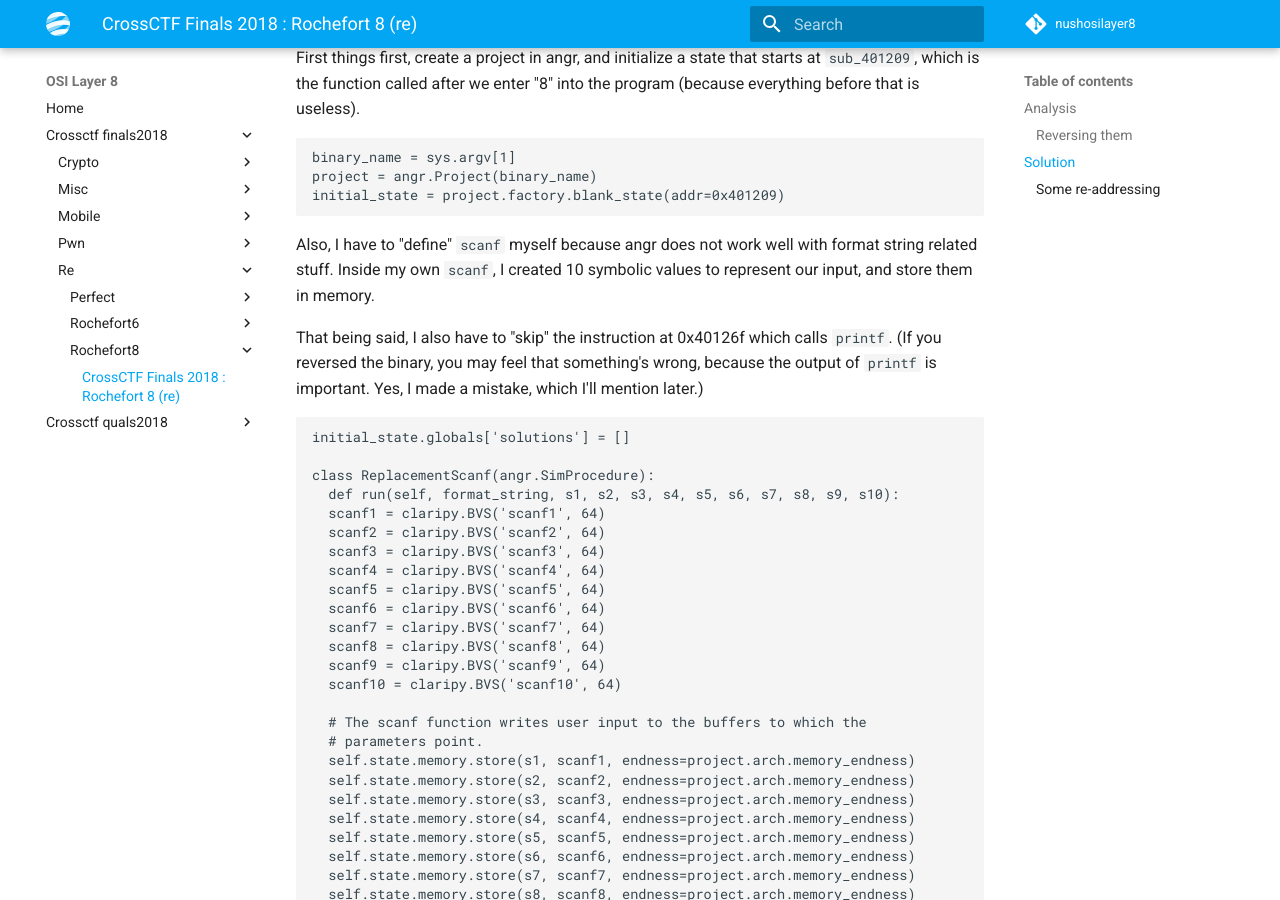
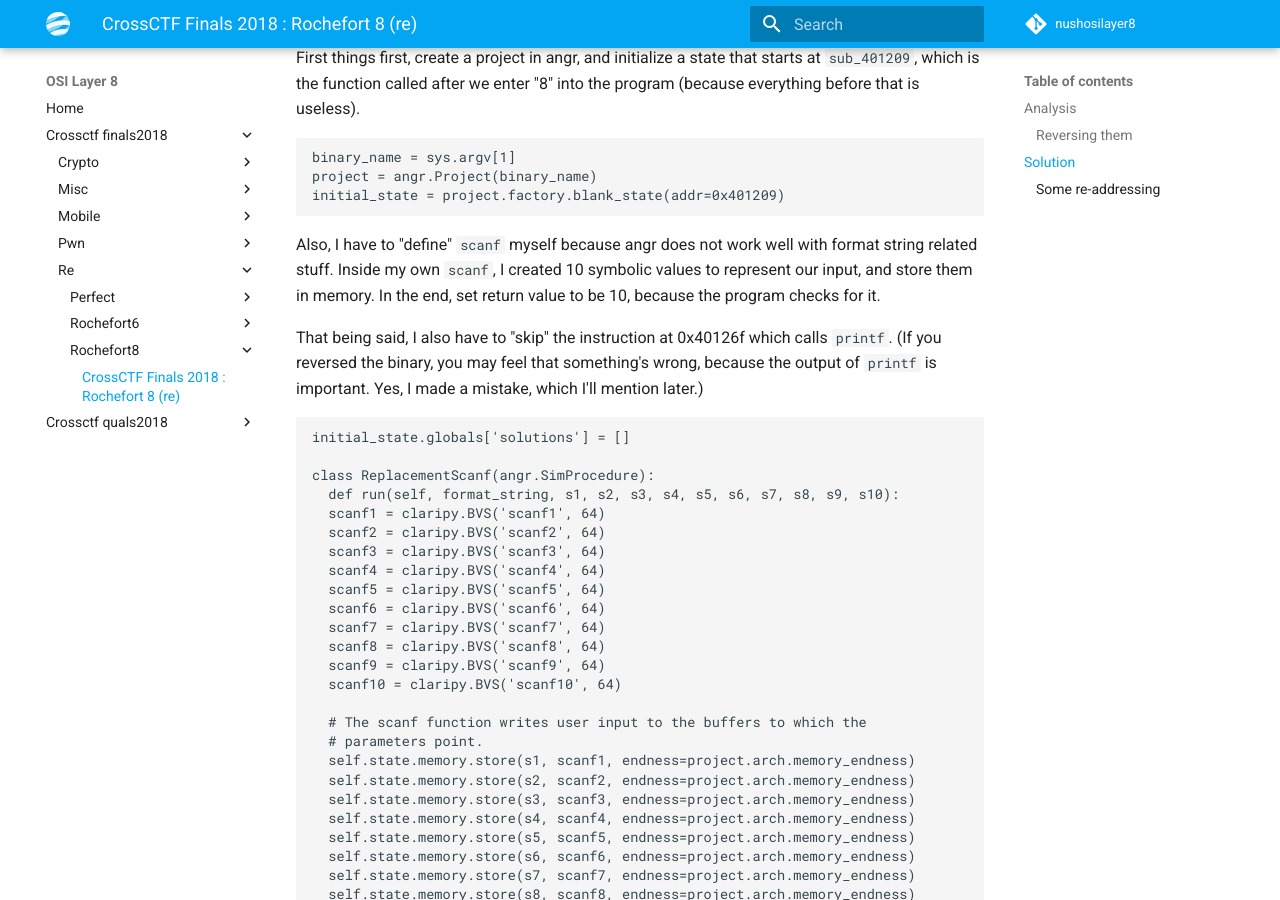
Before and after one commit to nushosilayer8/writeups, an MkDocs documentation site: the page built from writeups/crossctf-finals2018/re/rochefort8/README.md, in a window 1280 px wide and 900 px high, scrolled down 5423 px. Built offline with MkDocs 1.6.1 and Material for MkDocs 9.7.7, drawn with Linux system fonts in a browser that asks for light colours; comment, search, counter and statistics services are not loaded.

Commit message:
Add return value

````diff
--- a/writeups/crossctf-finals2018/re/rochefort8/README.md
+++ b/writeups/crossctf-finals2018/re/rochefort8/README.md
@@ -269,7 +269,7 @@ project = angr.Project(binary_name)
 initial_state = project.factory.blank_state(addr=0x401209)
 ```
 
-Also, I have to "define" `scanf` myself because angr does not work well with format string related stuff. Inside my own `scanf`, I created 10 symbolic values to represent our input, and store them in memory.
+Also, I have to "define" `scanf` myself because angr does not work well with format string related stuff. Inside my own `scanf`, I created 10 symbolic values to represent our input, and store them in memory. In the end, set return value to be 10, because the program checks for it.
 
 That being said, I also have to "skip" the instruction at 0x40126f which calls `printf`.
 (If you reversed the binary, you may feel that something's wrong, because the output of `printf` is important. Yes, I made a mistake, which I'll mention later.)
````
